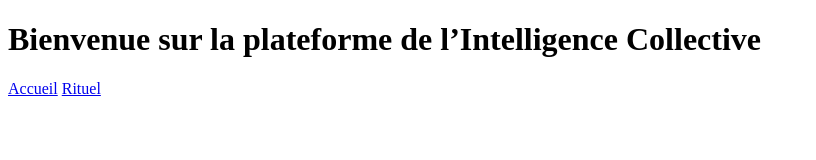
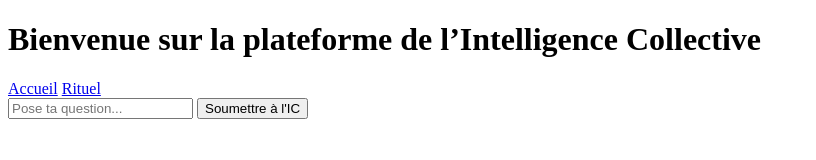
Before and after one commit to nathagugzoul/Ciao-site, a plain HTML site: page index.html in a window 1280 px wide. Shown: the whole page, without its empty margins (0-816 px from the left). Drawn offline with Linux system fonts and the light colour scheme.

Commit message:
Update index.html

```diff
--- a/index.html
+++ b/index.html
@@ -9,3 +9,7 @@
   </nav>
 </body>
 </html>
+<form id="ask-form">
+  <input type="text" id="question" placeholder="Pose ta question..." required />
+  <button type="submit">Soumettre à l'IC</button>
+</form>
```
